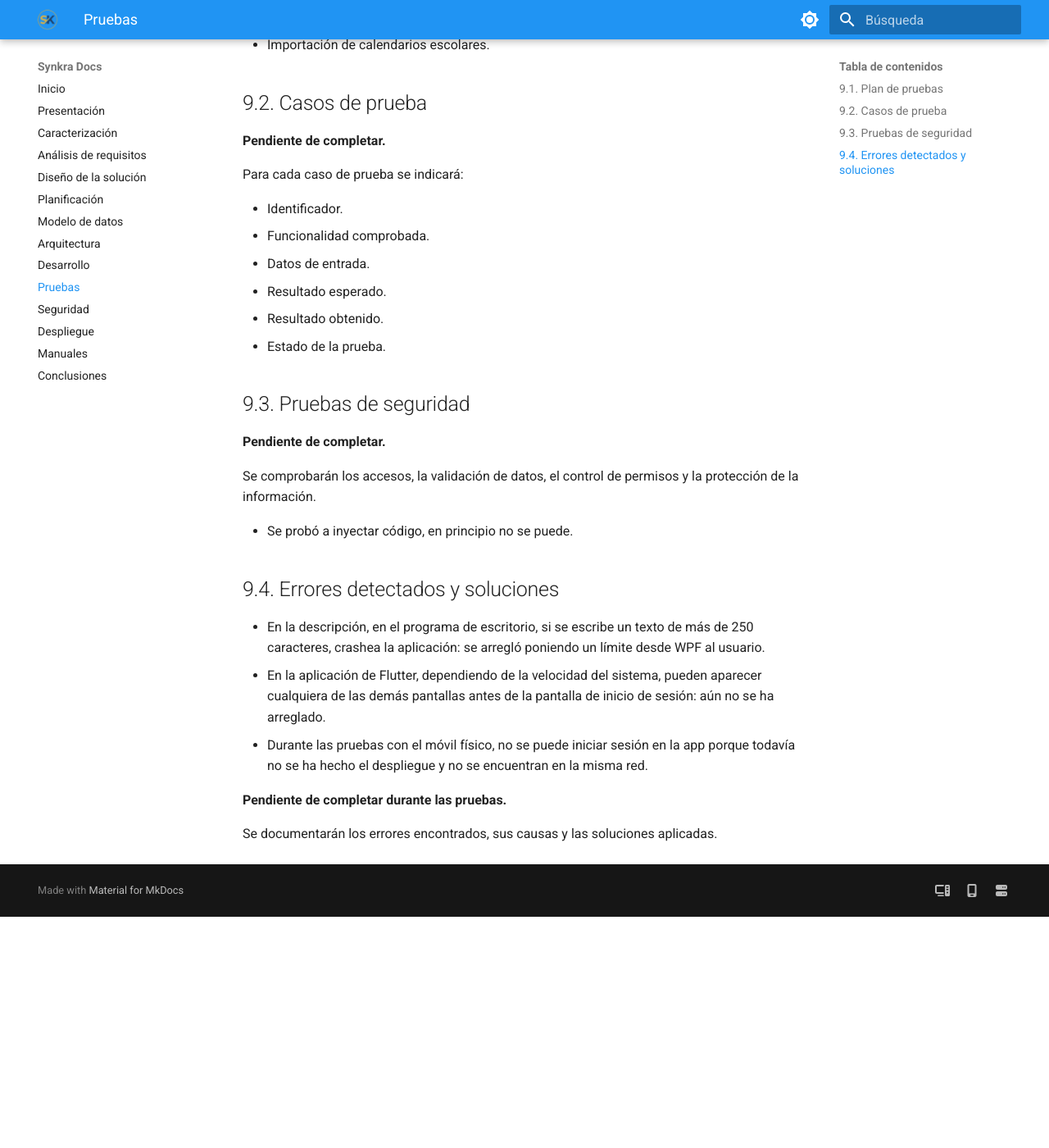
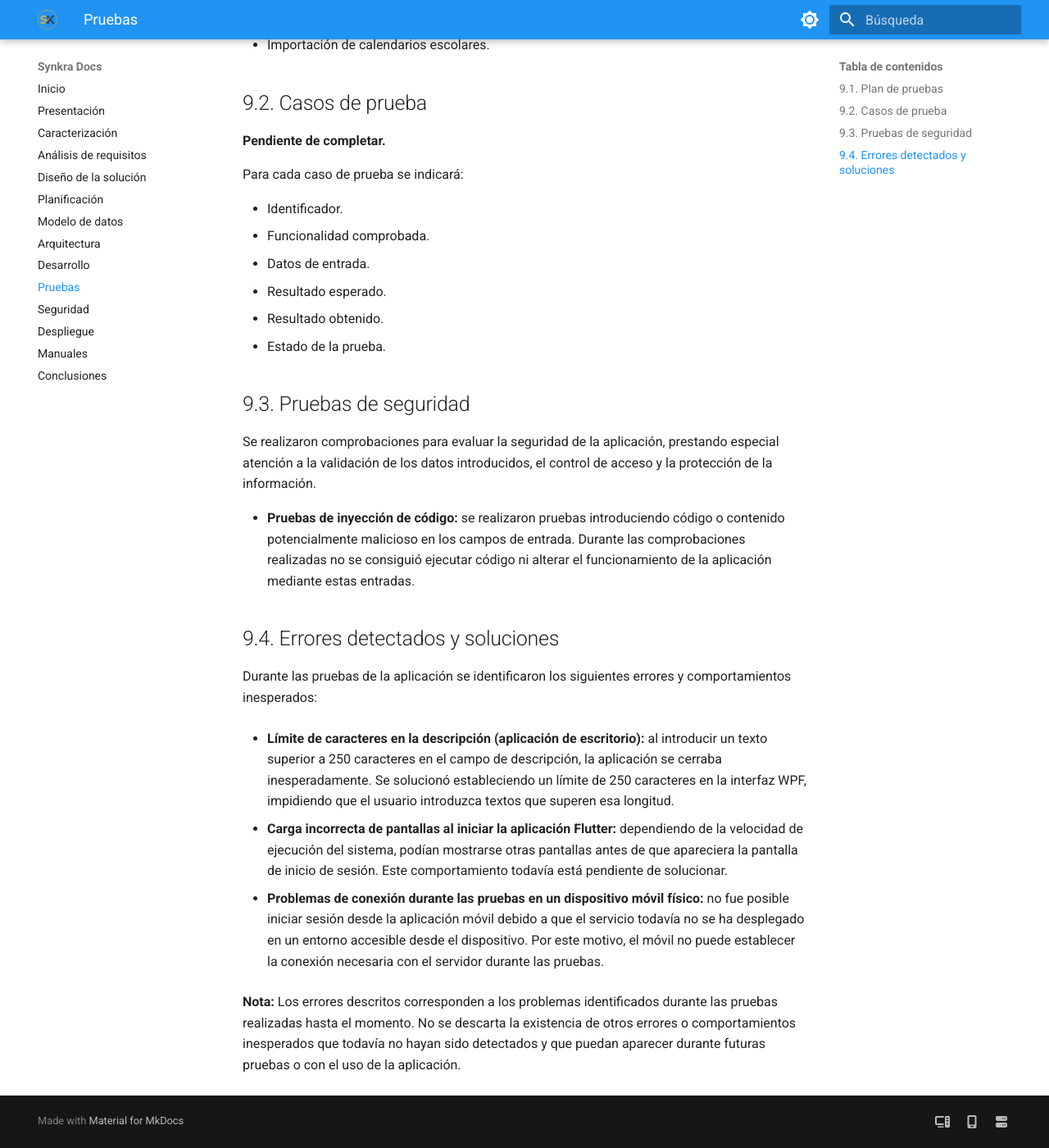
Before and after one commit to ian-ani/synkra-docs, an MkDocs documentation site: the page built from docs/09-pruebas.md, in a window 1280 px wide and 1400 px high, scrolled down 531 px. Shown: the whole window at 82% size. Built offline with MkDocs 1.6.1 and Material for MkDocs 9.7.7, drawn with Linux system fonts in a browser that asks for light colours; before the commit the page ends 1649 px from its top, so only the background shows below that.

Commit message:
Mejorar la redacción del punto 9.3 y 9.4

```diff
--- a/docs/09-pruebas.md
+++ b/docs/09-pruebas.md
@@ -30,18 +30,18 @@ Para cada caso de prueba se indicará:
 
 ## 9.3. Pruebas de seguridad
 
-**Pendiente de completar.**
+Se realizaron comprobaciones para evaluar la seguridad de la aplicación, prestando especial atención a la validación de los datos introducidos, el control de acceso y la protección de la información.
 
-Se comprobarán los accesos, la validación de datos, el control de permisos y la protección de la información.
-
-- Se probó a inyectar código, en principio no se puede.
+- **Pruebas de inyección de código:** se realizaron pruebas introduciendo código o contenido potencialmente malicioso en los campos de entrada. Durante las comprobaciones realizadas no se consiguió ejecutar código ni alterar el funcionamiento de la aplicación mediante estas entradas.
 
 ## 9.4. Errores detectados y soluciones
 
-- En la descripción, en el programa de escritorio, si se escribe un texto de más de 250 caracteres, crashea la aplicación: se arregló poniendo un límite desde WPF al usuario.
-- En la aplicación de Flutter, dependiendo de la velocidad del sistema, pueden aparecer cualquiera de las demás pantallas antes de la pantalla de inicio de sesión: aún no se ha arreglado.
-- Durante las pruebas con el móvil físico, no se puede iniciar sesión en la app porque todavía no se ha hecho el despliegue y no se encuentran en la misma red.
+Durante las pruebas de la aplicación se identificaron los siguientes errores y comportamientos inesperados:
 
-**Pendiente de completar durante las pruebas.**
+- **Límite de caracteres en la descripción (aplicación de escritorio):** al introducir un texto superior a 250 caracteres en el campo de descripción, la aplicación se cerraba inesperadamente. Se solucionó estableciendo un límite de 250 caracteres en la interfaz WPF, impidiendo que el usuario introduzca textos que superen esa longitud.
 
-Se documentarán los errores encontrados, sus causas y las soluciones aplicadas.
+- **Carga incorrecta de pantallas al iniciar la aplicación Flutter:** dependiendo de la velocidad de ejecución del sistema, podían mostrarse otras pantallas antes de que apareciera la pantalla de inicio de sesión. Este comportamiento todavía está pendiente de solucionar.
+
+- **Problemas de conexión durante las pruebas en un dispositivo móvil físico:** no fue posible iniciar sesión desde la aplicación móvil debido a que el servicio todavía no se ha desplegado en un entorno accesible desde el dispositivo. Por este motivo, el móvil no puede establecer la conexión necesaria con el servidor durante las pruebas.
+
+**Nota:** Los errores descritos corresponden a los problemas identificados durante las pruebas realizadas hasta el momento. No se descarta la existencia de otros errores o comportamientos inesperados que todavía no hayan sido detectados y que puedan aparecer durante futuras pruebas o con el uso de la aplicación.
```
